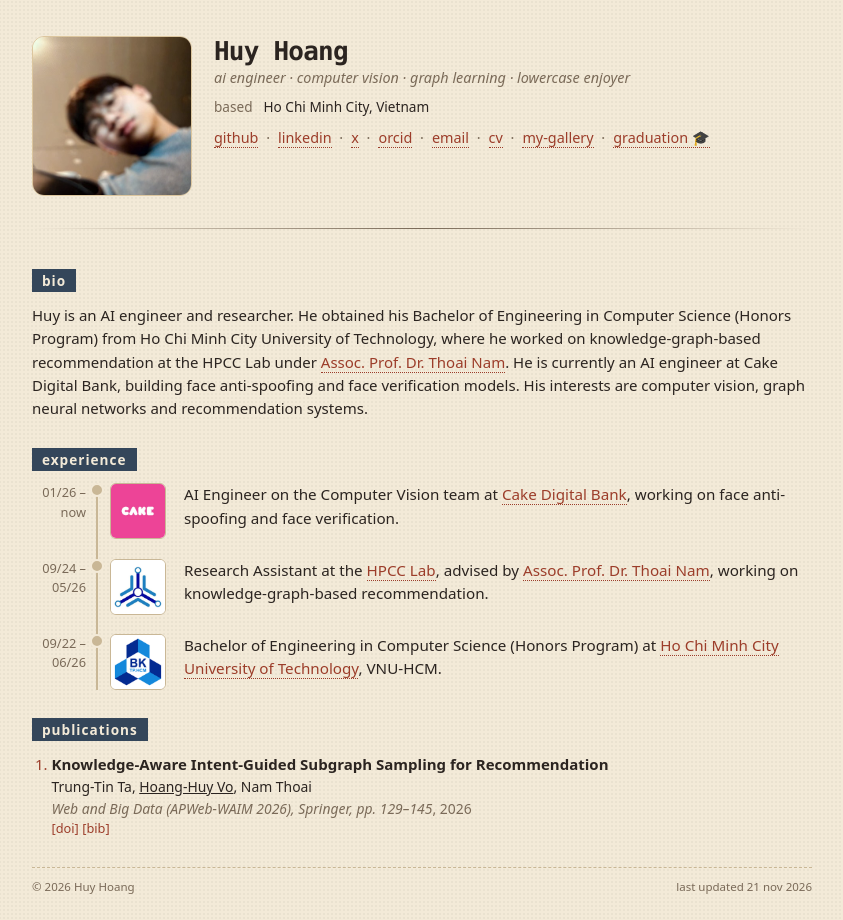
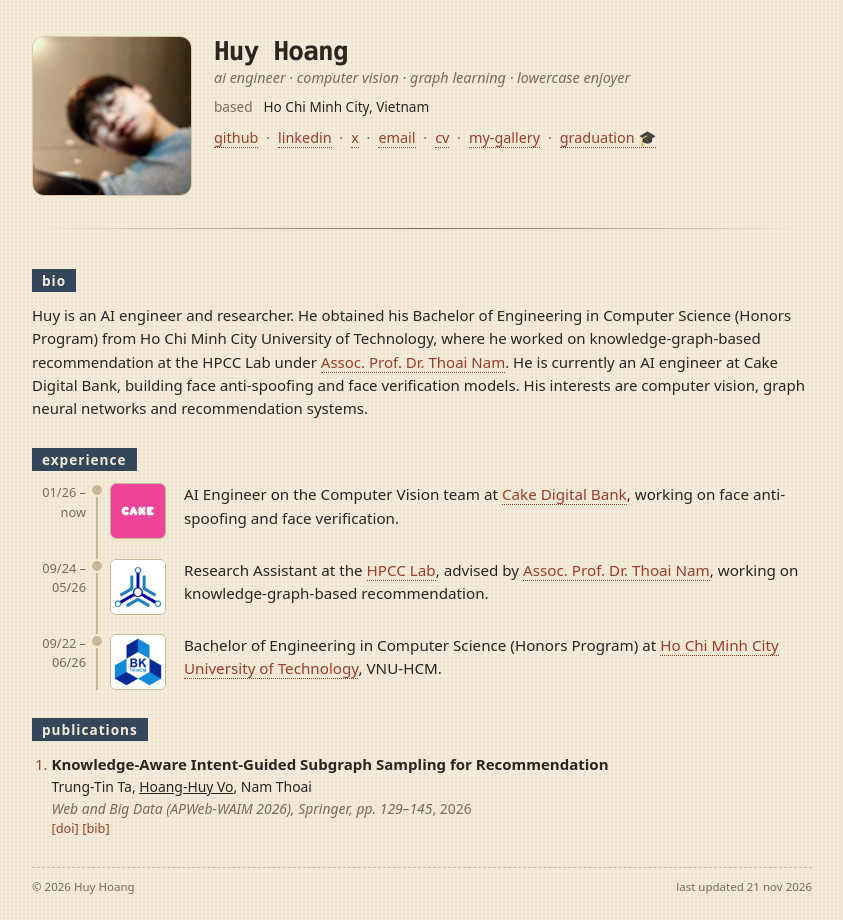
Before and after one commit to edithh81/edithh81.github.io, a Jekyll site: the page built from index.html, in a window 1280 px wide. Shown: the whole page, without its empty margins (218-1061 px from the left). Built offline with Jekyll 4.4.1, drawn with Linux system fonts in a browser that asks for light colours.

Commit message:
Remove ORCID link from headline
Co-Authored-By: Claude Opus 5.5 <noreply@anthropic.com>

```diff
--- a/_data/profile.yml
+++ b/_data/profile.yml
@@ -8,7 +8,6 @@ email: vohoanghuy8811@gmail.com
 github: edithh81
 linkedin: https://www.linkedin.com/in/edith81/
 x: edithh81
-orcid: https://orcid.org/0009-0009-9357-820X
 cv: /assets/cv.pdf
 gallery: https://www.pinterest.com/vohoanghuy8811/_pins/
 
--- a/index.html
+++ b/index.html
@@ -17,7 +17,6 @@ layout: default
       {% if p.github %}<span><a href="https://github.com/{{ p.github }}">github</a></span>{% endif %}
       {% if p.linkedin %}<span><a href="{{ p.linkedin }}">linkedin</a></span>{% endif %}
       {% if p.x %}<span><a href="https://x.com/{{ p.x }}">x</a></span>{% endif %}
-      {% if p.orcid %}<span><a href="{{ p.orcid }}">orcid</a></span>{% endif %}
       {% if p.email %}<span><a href="mailto:{{ p.email }}">email</a></span>{% endif %}
       {% if p.cv %}<span><a href="{{ p.cv | relative_url }}">cv</a></span>{% endif %}
       {% if p.gallery %}<span><a href="{{ p.gallery }}">my-gallery</a></span>{% endif %}
```
